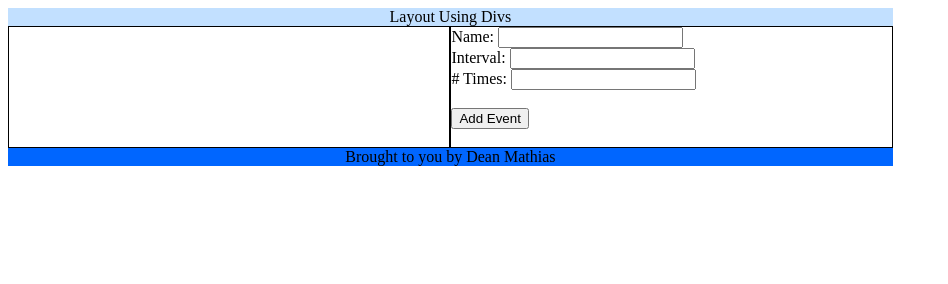
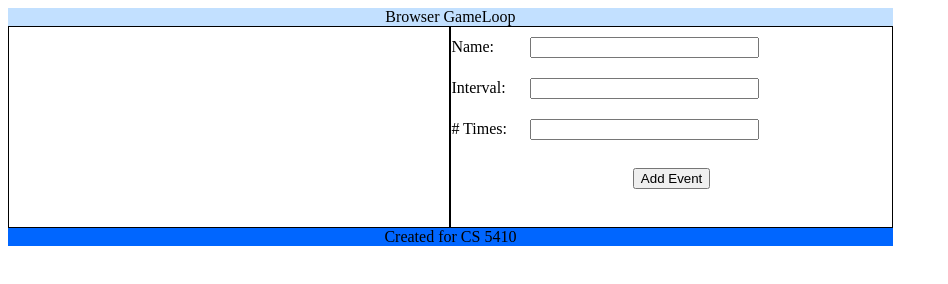
Before and after one commit to skycow/cs5710-hw1, a plain HTML site: page index.html in a window 1280 px wide. Shown: the whole page, without its empty margins (0-948 px from the left). Drawn offline with Linux system fonts and the light colour scheme.

Commit message:
style moved

```diff
--- a/index.html
+++ b/index.html
@@ -3,32 +3,45 @@
 <head>
 	<meta charset = "UTF-8">
 	<title>HTML - Layout</title>
+	<link rel="stylesheet" href="style.css">
+	<script type="text/javascript" src="script.js"></script>
 </head>
 <body>
-	<div style = "width: 70%;">
-		<div style = "background-color: #C2E0FF; text-align: center;">
-			<span>Layout Using Divs</span>
+	<div id="id-main-div">
+		<div id="id-header">
+			<span>Browser GameLoop</span>
 		</div>
 
 		<div>
-			<div style = "width: calc(50% - 2px); height: 120px; border: solid black 1px; float: left;">
+			<div id= "outputBox">
 
 			</div>
 
-			<div style = "width: calc(50% - 2px); height: 120px; border: solid black 1px; vertical-align: top; float: left;">
-				<label for="id-name">Name: </label>
-				<input type=text id="id-name"><br>
-				<label for="id-interval">Interval: </label>
-				<input type=text id="id-interval"><br>
-				<label for="id-times"># Times: </label>
-				<input type=text id="id-times"><br>
+			<div id="id-inputs">
+
+				<div>
+				<span for="id-name" class="label">Name: </span>
+				<input type=text id="id-name" class="input"><br>
+				</div>
+				<div>
+				<span for="id-interval" class="label">Interval: </span>
+				<input type=text id="id-interval" class="input"><br>
+				</div>
+				<div>
+				<span for="id-times" class="label"># Times: </span>
+				<input type=text id="id-times" class="input"><br>
+				</div>
+
+
 				<br>
-				<button>Add Event</button>
+				<div align="center">
+					<button onclick="buttonPress()">Add Event</button>
+				</div>
 			</div>
 		</div>
 
-		<div style = "clear: both; background-color: #0066FF; text-align: center;">
-			<span>Brought to you by Dean Mathias</span>
+		<div id="id-footer">
+			<span>Created for CS 5410</span>
 		</div>
 	</div>
 </body>
--- a/script.js
+++ b/script.js
@@ -20,7 +20,7 @@ function processInput(elapsedTime) {
 function update(elapsedTime) {
 	//console.log('elapsedTime: ', elapsedTime);
 
-	for(var i = 0; i < events.length; i++){
+	for(var i = events.length-1; i >= 0; i--){
 		events[i].currInt -= elapsedTime;
 		if(events[i].currInt <= 0)
 		{
--- /dev/null
+++ b/style.css
@@ -0,0 +1,41 @@
+#id-main-div {
+  width: 70%;
+}
+
+#id-header {
+    background-color: #C2E0FF;
+    text-align: center;
+}
+
+#outputBox {
+    overflow: auto;
+    width: calc(50% - 2px);
+    height: 200px;
+    border: solid black 1px;
+    float: left;
+}
+
+#id-inputs {
+    width: calc(50% - 2px);
+    height: 200px;
+    border: solid black 1px;
+    vertical-align: top;
+    float: left;
+}
+
+span.label {
+    display: inline-block;
+    width: 75px;
+    margin: 10px 0px;
+}
+
+input.input {
+    width: 50%;
+    margin: 10px 0px;
+}
+
+#id-footer {
+    clear: both;
+    background-color: #0066FF;
+    text-align: center;
+}
```
